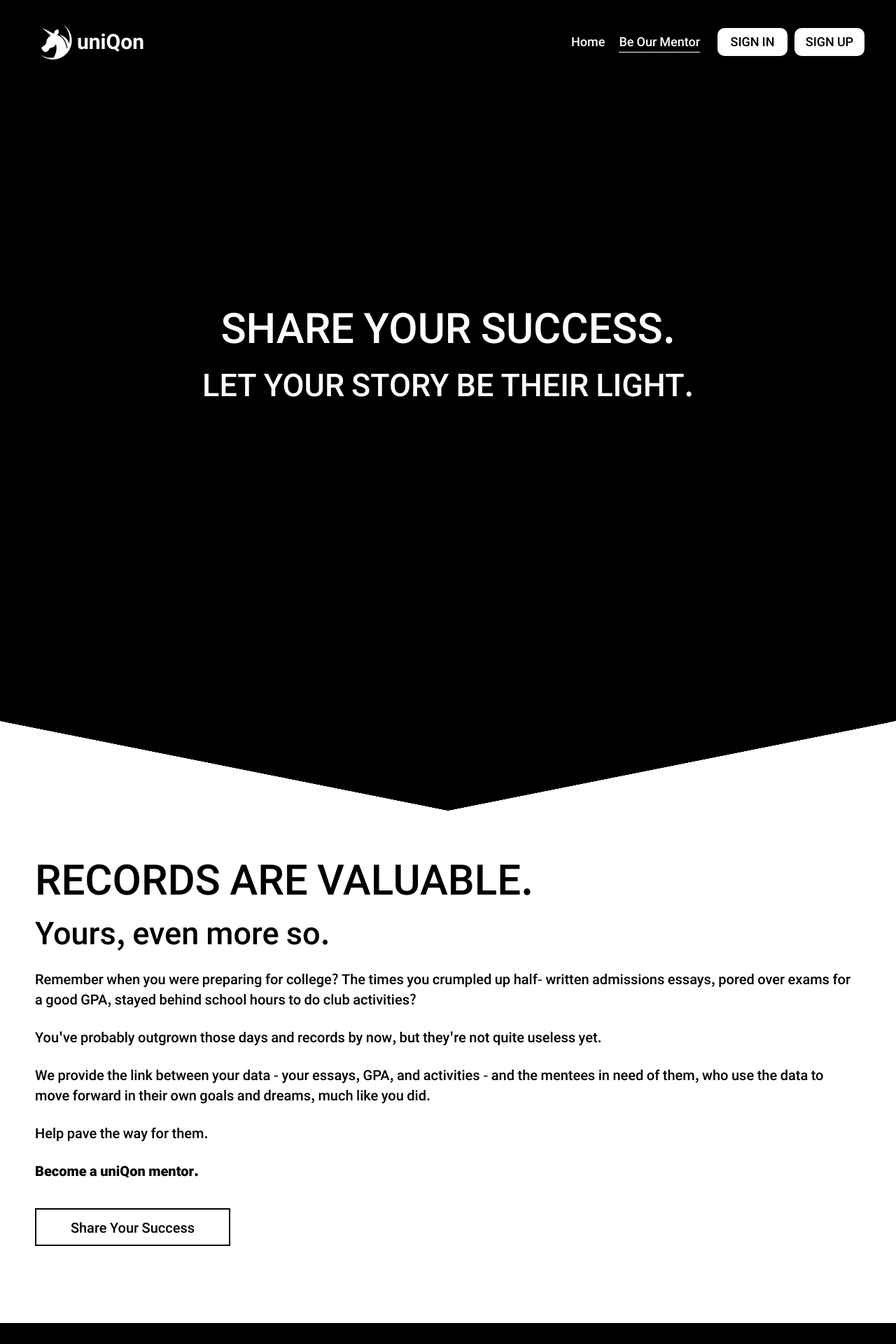
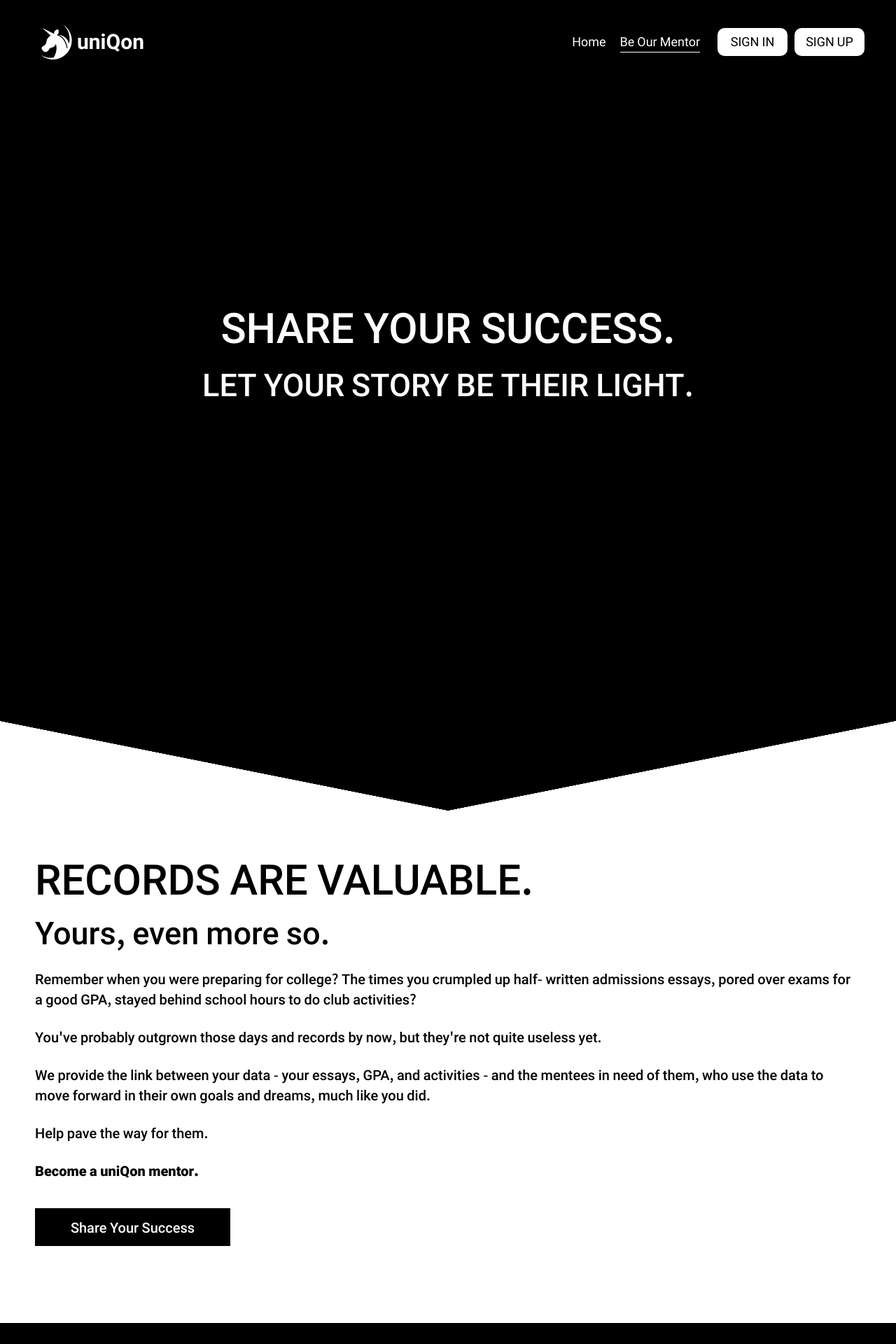
Before and after one commit to uniQon-kr/uniQon-Demo-Website, a Jekyll site: the page built from mentor-recruit.html, in a window 1280 px wide. Shown: the top 1920 px of the page at 70% size. Built offline with Jekyll 4.4.1, drawn with Linux system fonts in a browser that asks for light colours; some web fonts are replaced; some of the changed text lies outside the part shown.

Commit message:
font minor tweek

```diff
--- a/_includes/footer.html
+++ b/_includes/footer.html
@@ -2,6 +2,6 @@
 <div class = "desktop">
     <p>Copyright © 2020 uniQon. All Rights Reserved.</p>
     <p>사업자등록번호: 659-34-00767</p>
-    <p>Inquiries: hello@uniqon.kr</p>
+    <p>Inquiries: <a href = "mailto:hello@uniqon.kr">hello@uniqon.kr</a></p>
     <p>Tech Support: &nbsp<a href = "mailto:webmasters@uniqon.kr">webmasters@uniqon.kr</a></p>
 </div>
--- a/_sass/Roboto.scss
+++ b/_sass/Roboto.scss
@@ -14,7 +14,7 @@
 }
 /* roboto-Light - latin */
 @font-face {
-  font-family: "Roboto-Light";
+  font-family: "Roboto";
   src: url("#{$baseurl}/assets/Roboto/Roboto-Light.eot"); /* IE9 Compat Modes */
   src: url("#{$baseurl}/assets/Roboto/Roboto-Light.eot?#iefix") format("embedded-opentype"), /* IE6-IE8 */
     url("#{$baseurl}/assets/Roboto/Roboto-Light.otf") format("opentype"), /* Open Type Font */
--- a/_sass/uniQon.scss
+++ b/_sass/uniQon.scss
@@ -23,7 +23,7 @@
     .topMobile {
       height: auto;
       padding: 30px 0 30px 0;
-      font-weight: 500;
+      font-weight: 400;
       color: #ffffff;
 
       display: grid;
@@ -108,7 +108,7 @@
   @media screen and (min-width: 910px) {
     height: 60px;
     padding: 30px 0 30px 0;
-    font-weight: 500;
+    font-weight: 400;
     color: #ffffff;
 
     // desktop
@@ -527,7 +527,8 @@
         border-width: 2px;
         border-style: solid;
         border-color: rgb(0, 0, 0);
-        background-color: rgb(255, 255, 255);
+        color: white;
+        background-color: black;
         @media screen and (min-width: 550px) {
           width: 275px;
         }
@@ -583,7 +584,7 @@
     }
 
     .pointBlock {
-      font-weight: 200;
+      font-weight: 300;
       display: grid;
       grid-template-columns: 35% 65%;
       margin-top: 15px;
@@ -678,7 +679,7 @@
         }
       }
       .bigBody {
-        font-weight: 200;
+        font-weight: 300;
         font-size: 20px;
         margin-top: 5px;
         margin-bottom: 40px;
@@ -779,7 +780,7 @@
         }
       }
       .bigBody {
-        font-weight: 200;
+        font-weight: 300;
         font-size: 20px;
         margin-bottom: 30px;
         margin-top: 10px;
@@ -816,7 +817,7 @@
 
       .text {
         text-align: left;
-        font-weight: 400;
+        font-weight: 300;
         margin-bottom: 30px;
         margin-top: 30px;
         margin-right: 10%;
@@ -1417,7 +1418,7 @@
   }
 
   .subtitle {
-    font-weight: 400;
+    font-weight: 300;
     font-size: 25px;
     margin-bottom: 5px;
   }
--- a/sampleApplication.html
+++ b/sampleApplication.html
@@ -4,7 +4,6 @@
 permalink: /sample-application
 ---
 
-<script src = '{{ site.baseurl }}/assets/js/loginCheck.js'></script>
 <div class="sampleApp">
 	<div class="profile-wrapper">
     <img id = "college-image" src = "/assets/school-logo/columbia-university.png">
```
